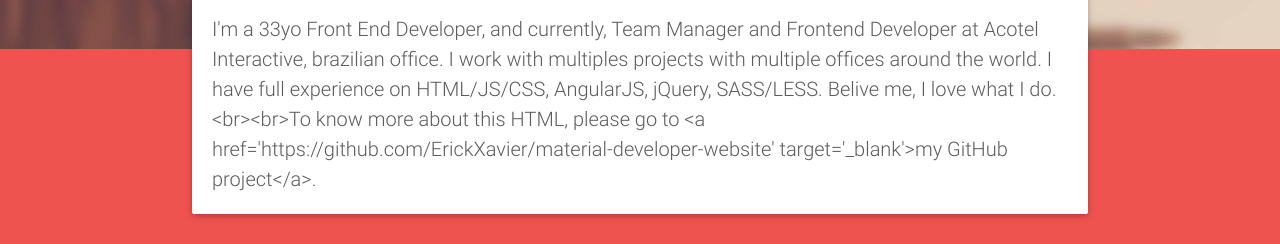
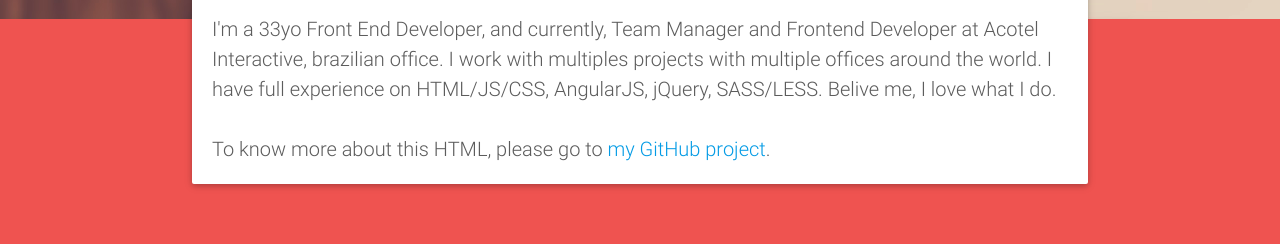
Before and after one commit to ErickXavier/material-developer-website, a plain HTML site: page index.html in a window 1280 px wide. Shown: the part 440-684 px from the top of the page. Drawn offline with nearby package versions, Linux system fonts and the light colour scheme.

Commit message:
Update aboutme.html

```diff
--- a/includes/aboutme.html
+++ b/includes/aboutme.html
@@ -7,7 +7,7 @@
                     <div class="card">
                         <div class="card-content">
                             <h3 class="red-text lighten-1">{{aboutme.owner.title}}</h3>
-                            <p class="flow-text">{{aboutme.owner.description | html}}</p>
+                            <p class="flow-text" ng-bind-html="aboutme.owner.description | html"></p>
                         </div>
                     </div>
                 </div>
```
